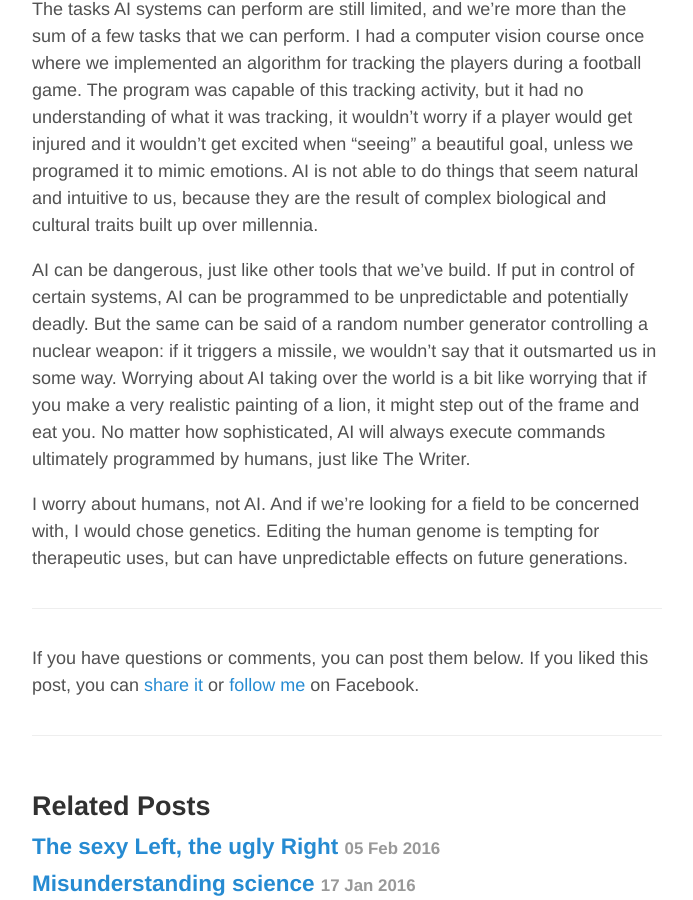
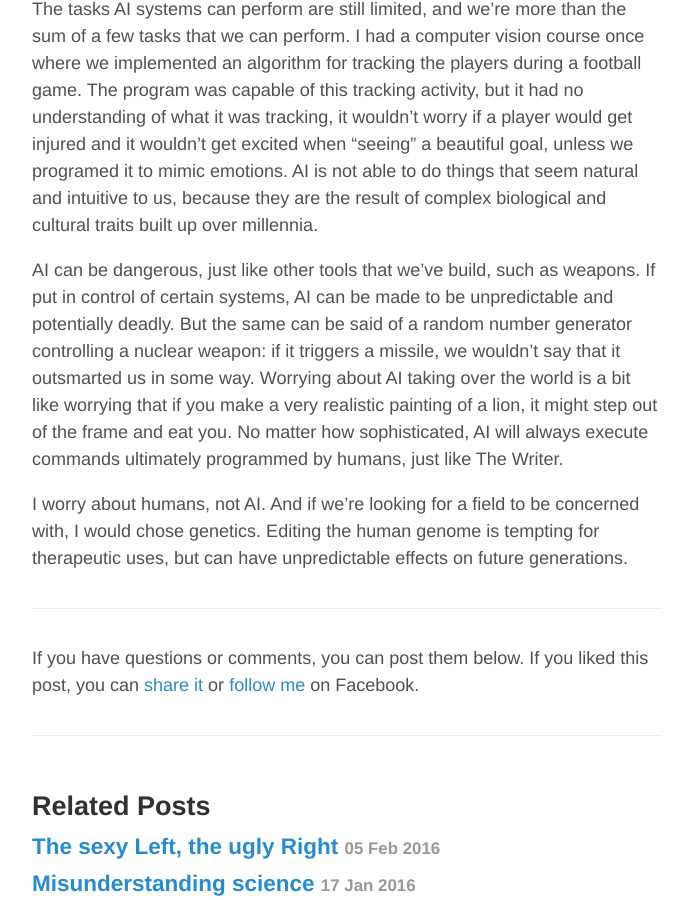
Before and after one commit to aoghina/aoghina.github.io, a Jekyll site: the page built from _posts/2016-03-10-the-myth-of-strong-ai.md, in a window 1280 px wide and 900 px high, scrolled down 2258 px. Shown: the whole window, without its empty margins (293-986 px from the left). Built offline with Jekyll 4.4.1, drawn with Linux system fonts in a browser that asks for light colours; comment, search, counter and statistics services are not loaded.

Commit message:
Update ai post

```diff
--- a/_posts/2016-03-10-the-myth-of-strong-ai.md
+++ b/_posts/2016-03-10-the-myth-of-strong-ai.md
@@ -26,6 +26,6 @@ AI is just a tool. It helps us achieve goals that we define and it can make life
 
 The tasks AI systems can perform are still limited, and we're more than the sum of a few tasks that we can perform. I had a computer vision course once where we implemented an algorithm for tracking the players during a football game. The program was capable of this tracking activity, but it had no understanding of what it was tracking, it wouldn't worry if a player would get injured and it wouldn't get excited when "seeing" a beautiful goal, unless we programed it to mimic emotions. AI is not able to do things that seem natural and intuitive to us, because they are the result of complex biological and cultural traits built up over millennia.
 
-AI can be dangerous, just like other tools that we've build. If put in control of certain systems, AI can be programmed to be unpredictable and potentially deadly. But the same can be said of a random number generator controlling a nuclear weapon: if it triggers a missile, we wouldn't say that it outsmarted us in some way. Worrying about AI taking over the world is a bit like worrying that if you make a very realistic painting of a lion, it might step out of the frame and eat you. No matter how sophisticated, AI will always execute commands ultimately programmed by humans, just like The Writer.
+AI can be dangerous, just like other tools that we've build, such as weapons. If put in control of certain systems, AI can be made to be unpredictable and potentially deadly. But the same can be said of a random number generator controlling a nuclear weapon: if it triggers a missile, we wouldn't say that it outsmarted us in some way. Worrying about AI taking over the world is a bit like worrying that if you make a very realistic painting of a lion, it might step out of the frame and eat you. No matter how sophisticated, AI will always execute commands ultimately programmed by humans, just like The Writer.
 
 I worry about humans, not AI. And if we're looking for a field to be concerned with, I would chose genetics. Editing the human genome is tempting for therapeutic uses, but can have unpredictable effects on future generations.
```
